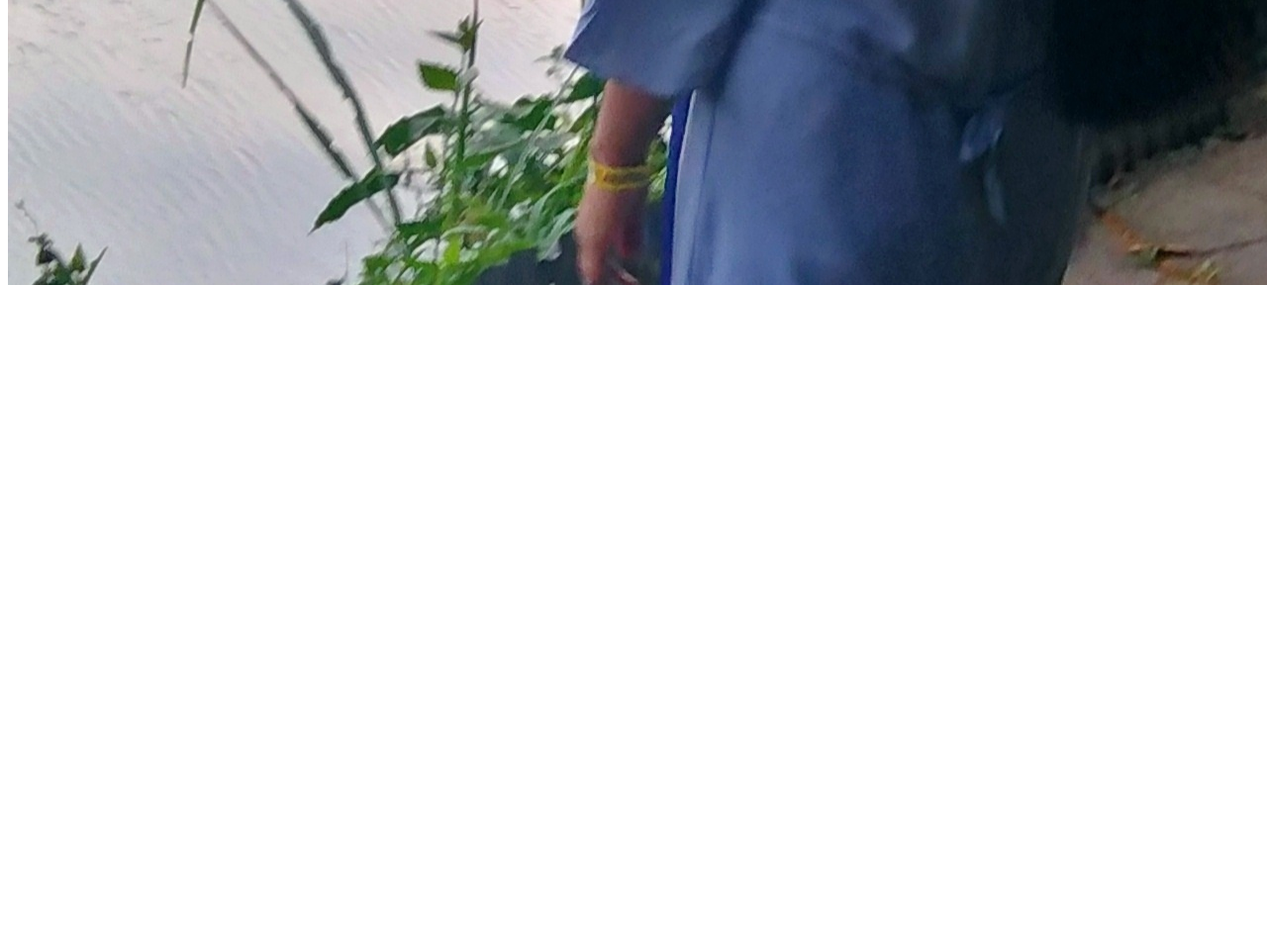
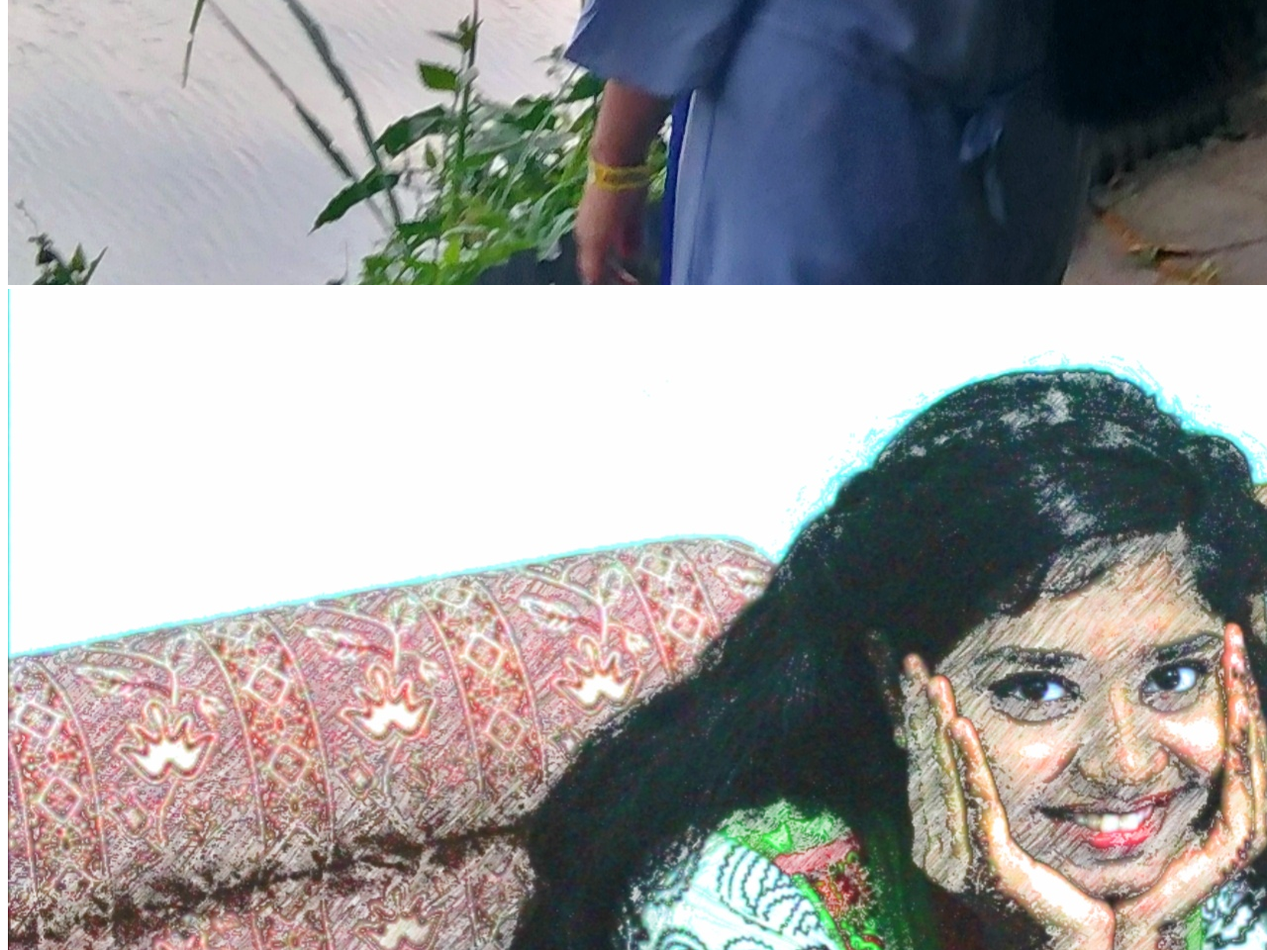
Before and after one commit to israttuli/my-second-repo, a plain HTML site: page index.html in a window 1280 px wide. Shown: the part 2560-3520 px from the top of the page at 99% size. Before the commit the page ends 2860 px from the top, so only its background shows below. Drawn offline with Linux system fonts and the light colour scheme.

Commit message:
another pic added

```diff
--- a/index.html
+++ b/index.html
@@ -24,5 +24,6 @@
         <li>book</li>
     </ol>
     <img src="Tuli (2).jpg" alt="">
+    <img src="tuli.jpg" alt="">
 </body>
 </html>
```
